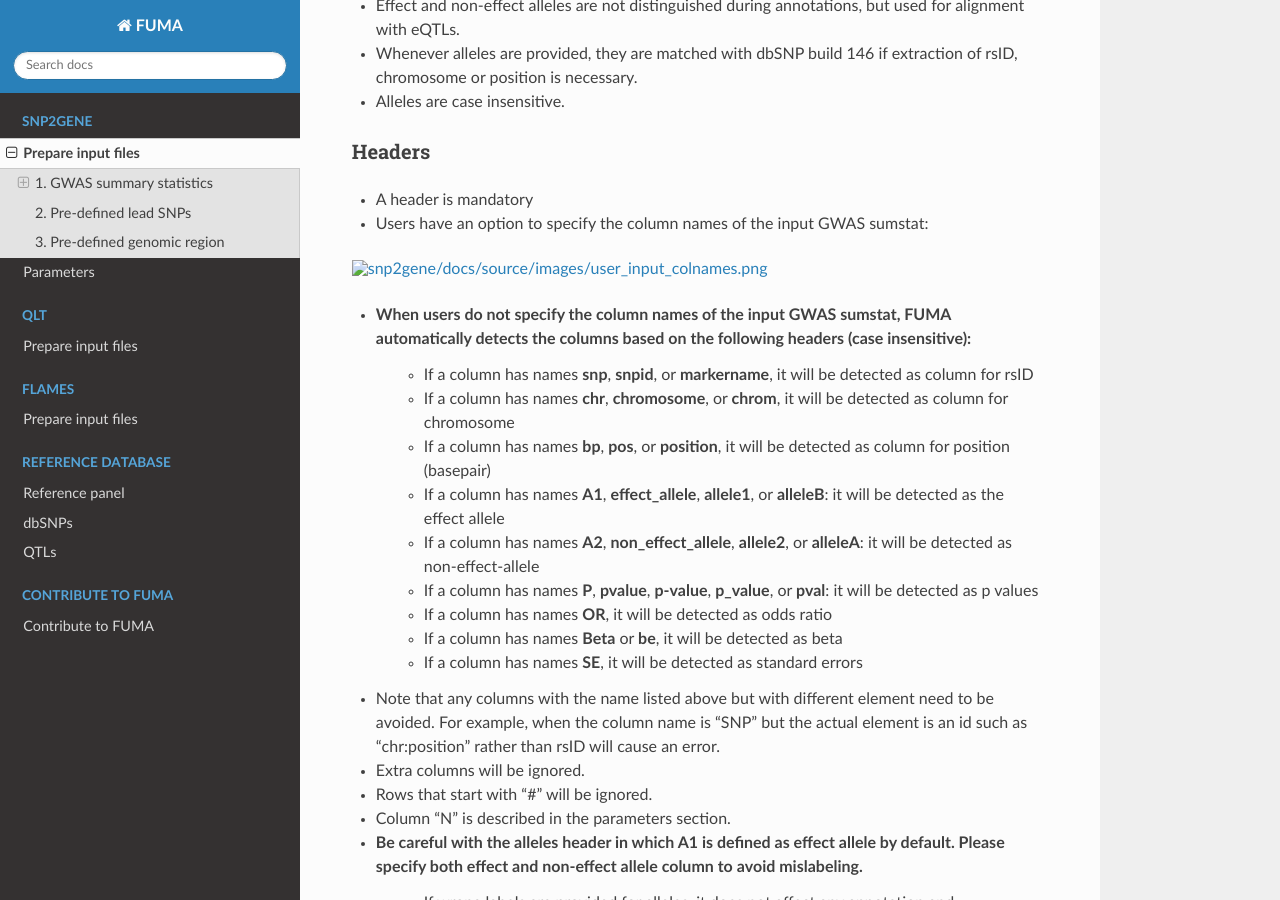
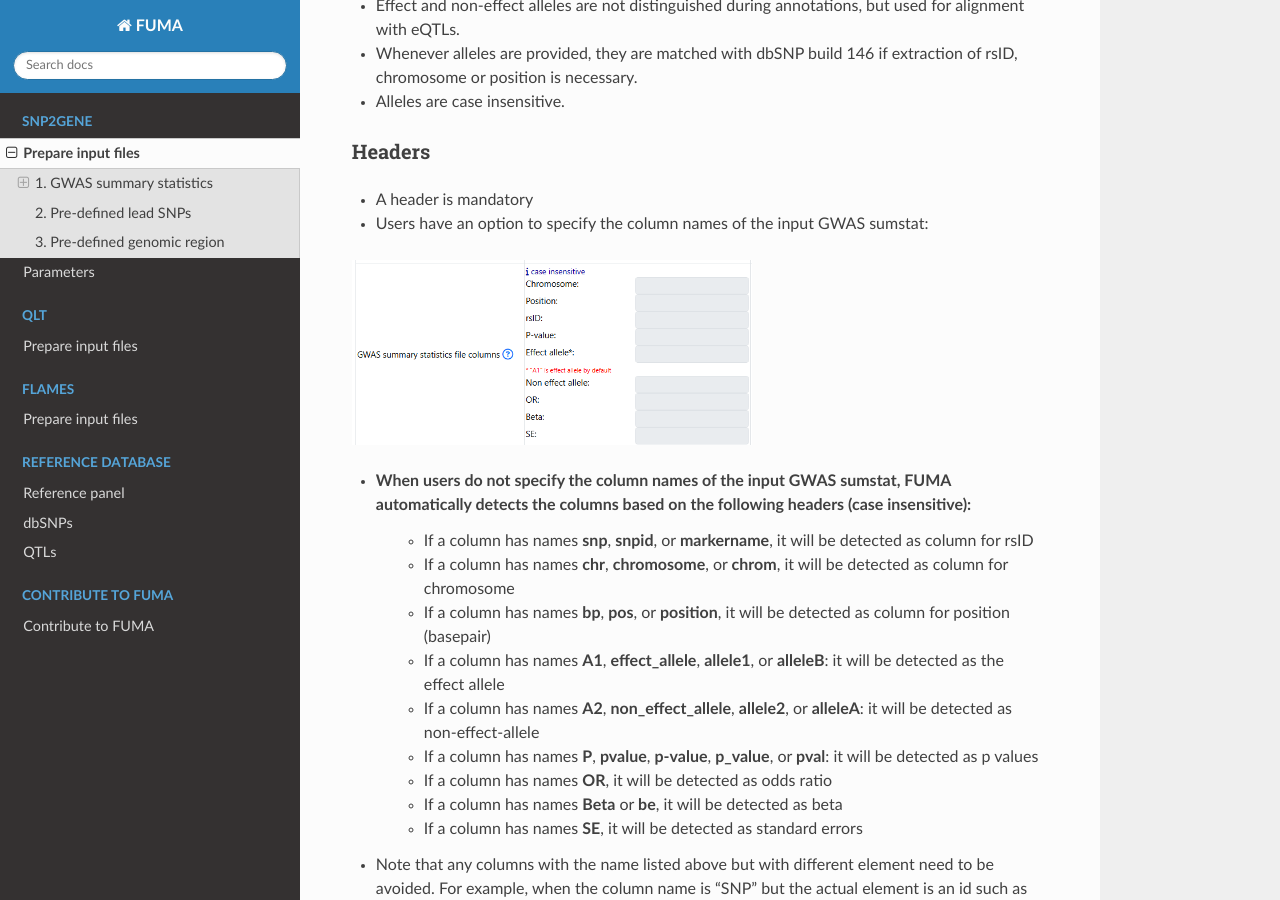
Before and after one commit to tanyaphung/fuma_docs, a Sphinx documentation site: the page built from docs/source/snp2gene/prepare_input_files.rst, in a window 1280 px wide and 900 px high, scrolled down 1581 px. Built offline with Sphinx 7.4.7 and the Read the Docs theme 3.1.0, drawn with Linux system fonts in a browser that asks for light colours.

Commit message:
move image

```diff
--- a/docs/source/snp2gene/prepare_input_files.rst
+++ b/docs/source/snp2gene/prepare_input_files.rst
@@ -59,7 +59,7 @@ Headers
 - A header is mandatory
 - Users have an option to specify the column names of the input GWAS sumstat:
 
-.. image:: docs/source/images/user_input_colnames.png
+.. image:: user_input_colnames.png
    :width: 400
 
 
```
Also changed, not shown: docs/source/snp2gene/user_input_colnames.png (renamed from docs/source/images/user_input_colnames.png).
